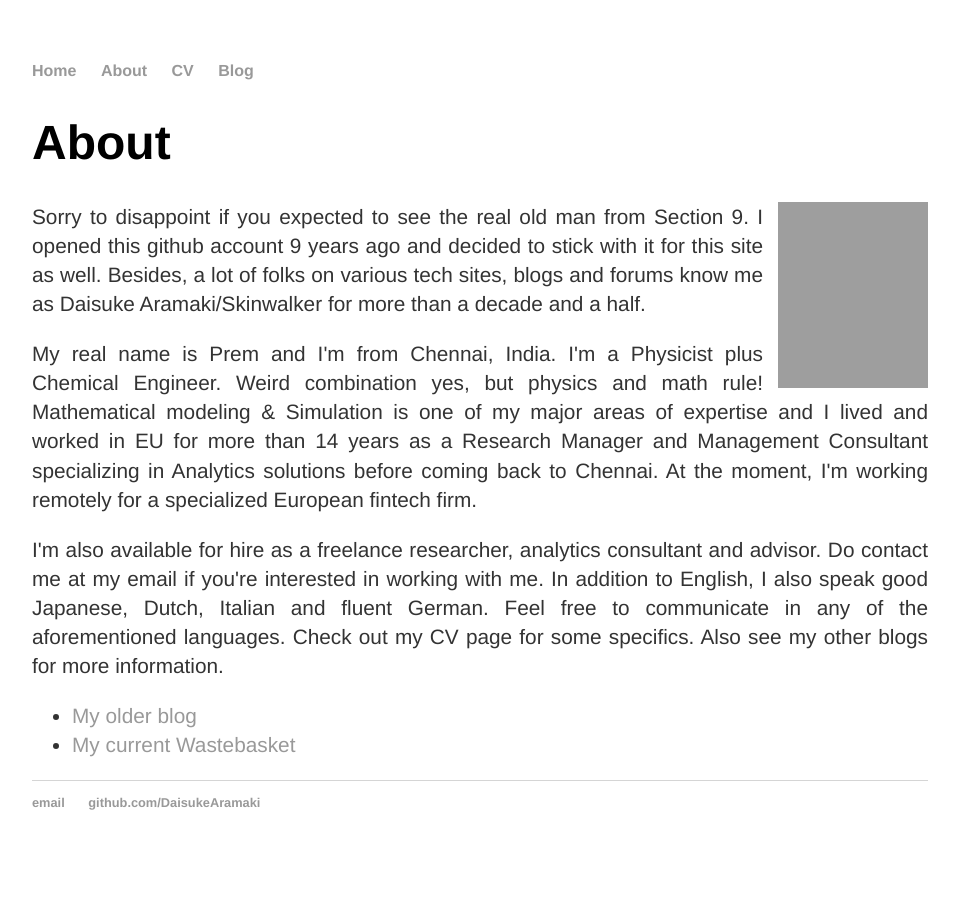
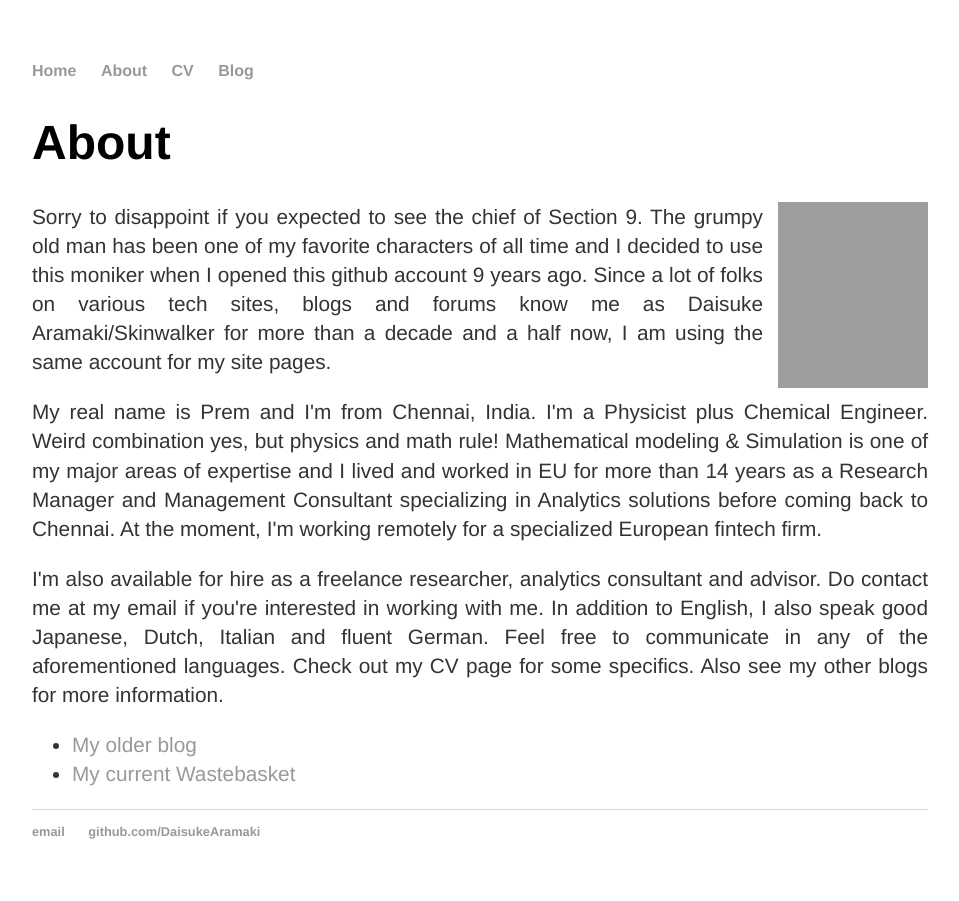
Before and after one commit to DaisukeAramaki/DaisukeAramaki.github.io, a Jekyll site: the page built from about/index.html, in a window 1280 px wide. Shown: the whole page, without its empty margins (160-1119 px from the left). Built offline with Jekyll 4.4.1, drawn with Linux system fonts in a browser that asks for light colours; grey boxes are pictures that could not be loaded.

Commit message:
Some Changes

```diff
--- a/about/index.html
+++ b/about/index.html
@@ -7,7 +7,7 @@
 
                         <h1>About</h1>
 		        <img src="https://i.imgur.com/WYNFNFC.jpg" alt="" width="150" height="186" id="hp"/>
-			<p style='text-align: justify;'> Sorry to disappoint if you expected to see the real old man from Section 9. I opened this github account 9 years ago and decided to stick with it for this site as well. Besides, a lot of folks on various tech sites, blogs and forums know me as Daisuke Aramaki/Skinwalker for more than a decade and a half.</p>
+			<p style='text-align: justify;'> Sorry to disappoint if you expected to see the chief of Section 9. The grumpy old man has been one of my favorite characters of all time and I decided to use this moniker when I opened this github account 9 years ago. Since a lot of folks on various tech sites, blogs and forums know me as Daisuke Aramaki/Skinwalker for more than a decade and a half now, I am using the same account for my site pages.</p>
 			<p style='text-align: justify;'> My real name is Prem and I'm from Chennai, India. I'm a Physicist plus Chemical Engineer. Weird combination yes, but physics and math rule! Mathematical modeling & Simulation is one of my major areas of expertise and I lived and worked in EU for more than 14 years as a Research Manager and Management Consultant specializing in Analytics solutions before coming back to Chennai. At the moment, I'm working remotely for a specialized European fintech firm.</p>
 			<p style='text-align: justify;'> I'm also available for hire as a freelance researcher, analytics consultant and advisor. Do contact me at my email if you're interested in working with me. In addition to English, I also speak good Japanese, Dutch, Italian and fluent German. Feel free to communicate in any of the aforementioned languages. Check out my CV page for some specifics. Also see my other blogs for more information.</p>
 
```
